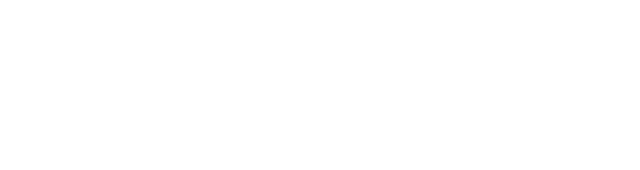
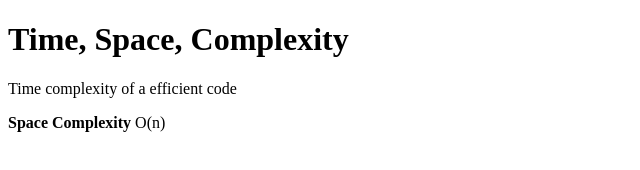
Before and after one commit to acciojob/time-and-space-complexity-CodeWithDaks, a website: page main.html in a window 1280 px wide. Shown: the whole page, without its empty margins (0-640 px from the left). Drawn offline with Linux system fonts and the light colour scheme.

Commit message:
created a submission

```diff
--- a/main.html
+++ b/main.html
@@ -8,8 +8,11 @@
 
 <body>
 	<!-- the entire body must be written by student -->
-    <script type="text/javascript" src="./script.js">
-</script>
+    <script type="text/javascript" src="./script.js"></script>
+
+	  <h1>Time, Space, Complexity</h1>
+	 <p> Time complexity of a efficient code</p>
+	 <p><b>Space Complexity</b> O(n)</p>
 
 </body>
 
```
